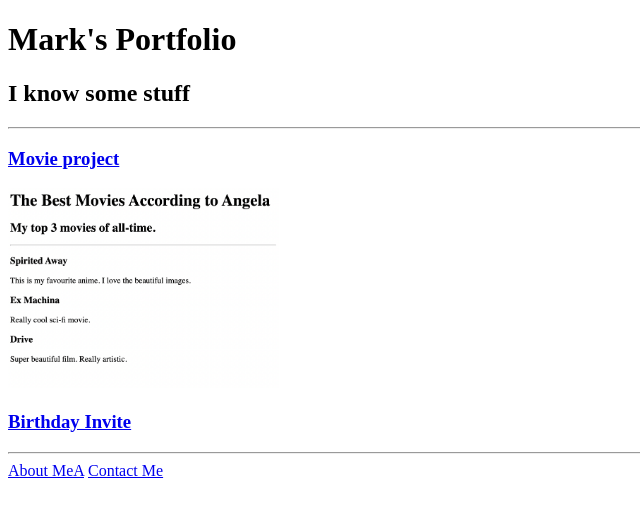
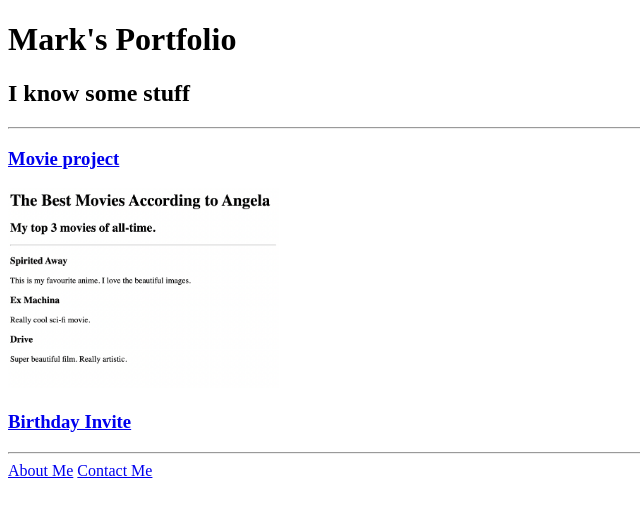
Before and after one commit to markkosow/markkosow, a plain HTML site: page index.html in a window 1280 px wide. Shown: the full height of the page, 0-640 px from the left. Drawn offline with Linux system fonts and the light colour scheme.

Commit message:
Update index.html

```diff
--- a/index.html
+++ b/index.html
@@ -21,7 +21,7 @@
 
 
 <hr />
-<a href="./public/about.html">About MeA</a>
+<a href="./public/about.html">About Me</a>
 <a href="./public/contact.html">Contact Me</a>
 </body>
 
```
